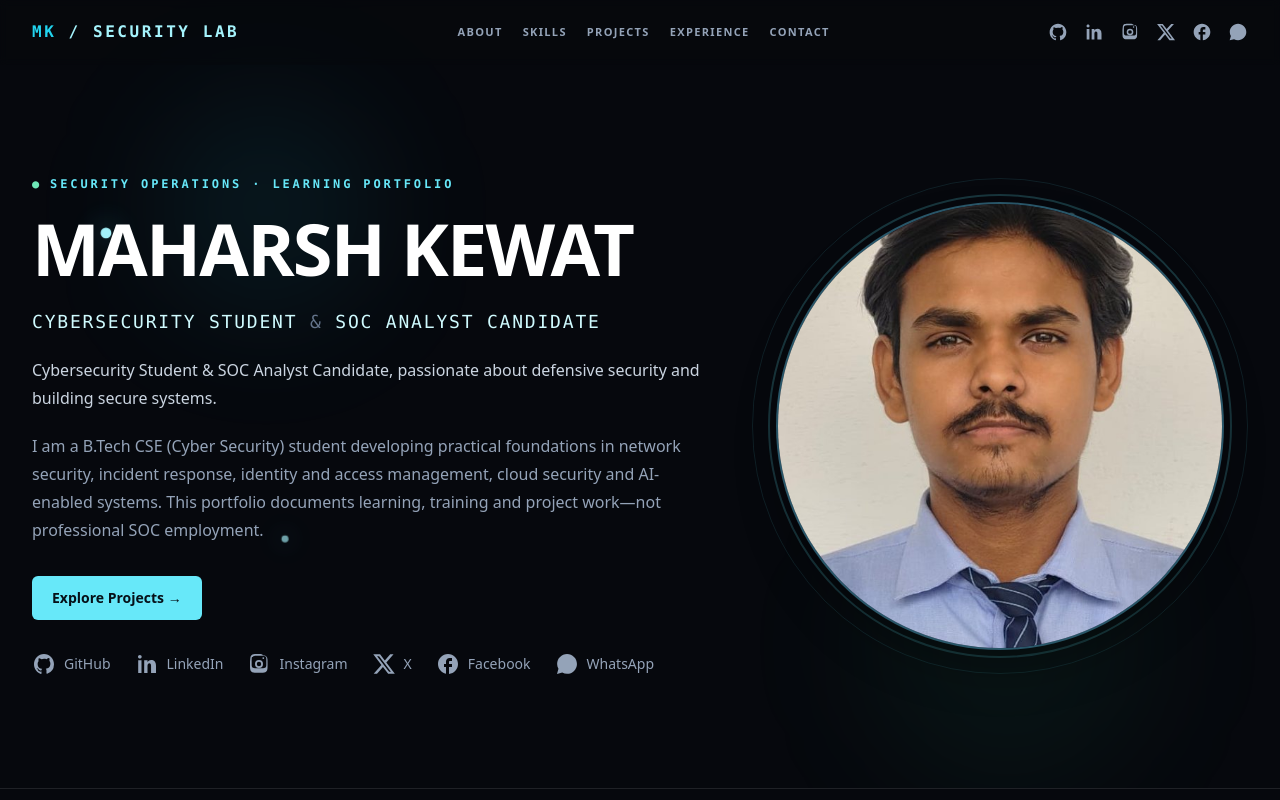
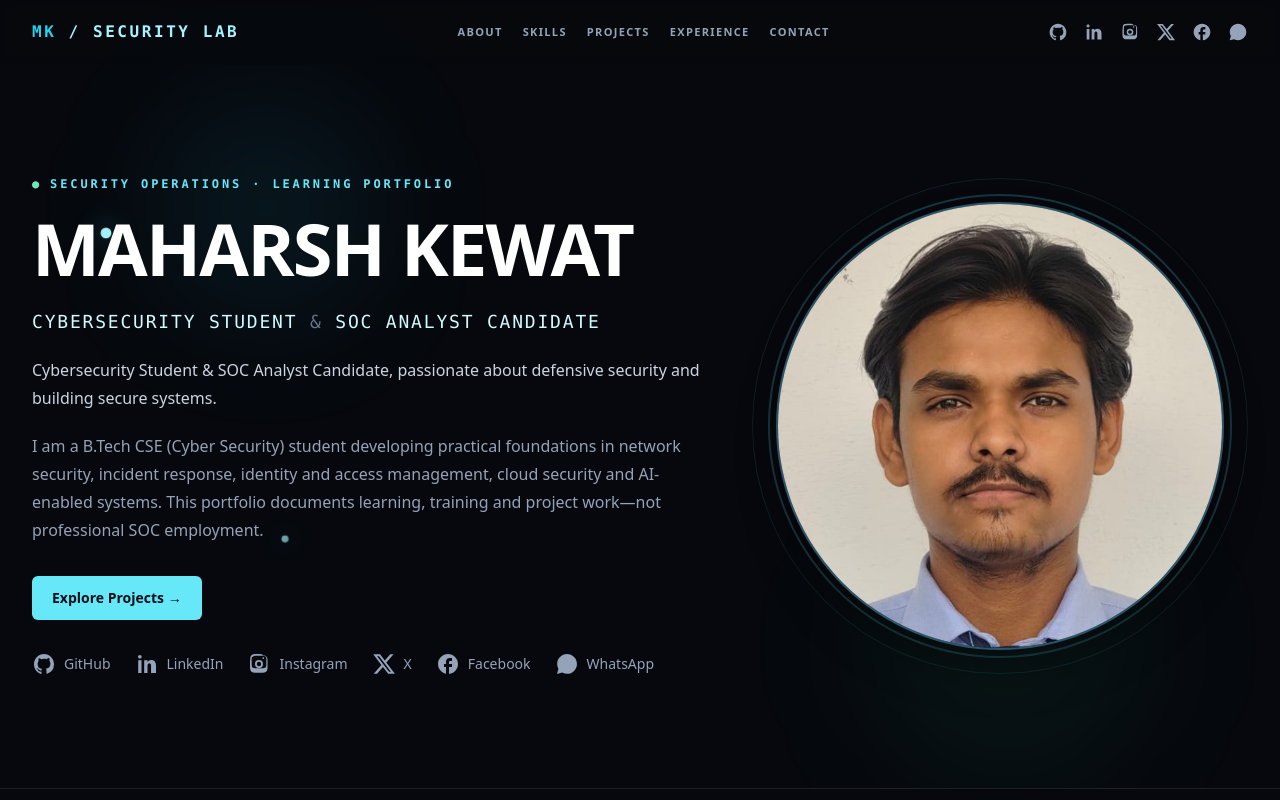
Before and after one commit to maharshkewat-india/maharshkewat-india.github.io, a Next.js app: page / in a window 1280 px wide. Shown: the top 800 px of the page. Built offline with nearby package versions, Linux system fonts and the light colour scheme.

Commit message:
Update project files

```diff
--- a/src/components/HeroSection.tsx
+++ b/src/components/HeroSection.tsx
@@ -40,7 +40,7 @@ export default function HeroSection() {
             alt={`Profile photo of ${profile.name}`}
             width={500}
             height={500}
-            className="relative aspect-square rounded-full border-2 border-cyan-300/30 bg-slate-900 object-cover shadow-2xl shadow-black/40"
+            className="relative aspect-square rounded-full border-2 border-cyan-300/30 bg-slate-900 object-cover object-top shadow-2xl shadow-black/40"
             priority
           />
         </motion.div>
```
